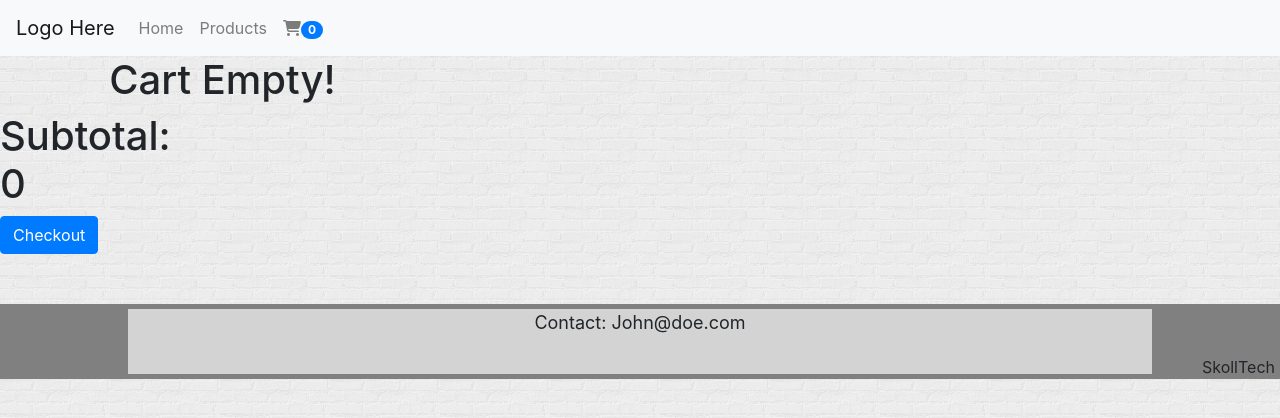
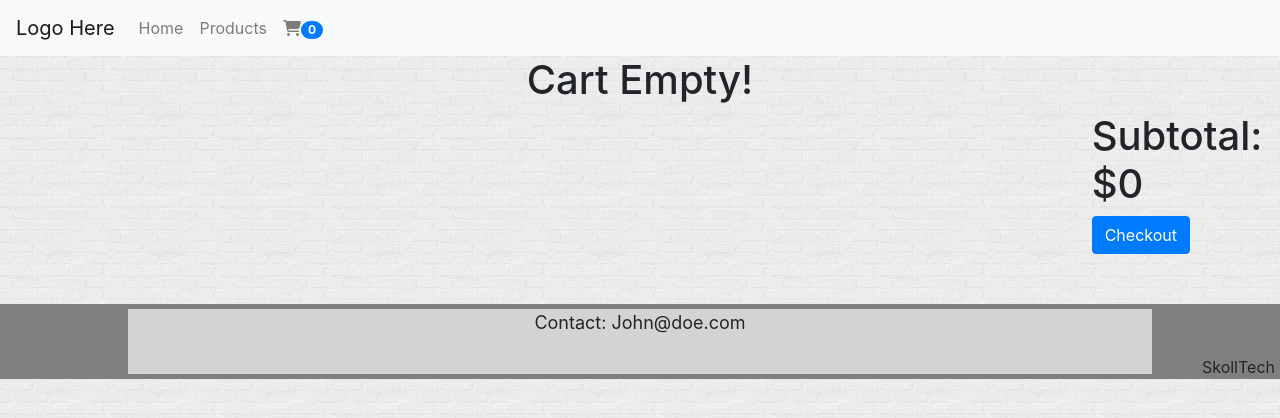
Before and after one commit to KantKontrol/DrumSite, a React (Create React App) app in the folder client/: page /cart in a window 1280 px wide. Shown: the top 418 px of the page. Built offline with nearby package versions, Linux system fonts and the light colour scheme.

Commit message:
modified cart layout

```diff
--- a/client/src/pages/Cart.js
+++ b/client/src/pages/Cart.js
@@ -16,13 +16,14 @@ export default function Cart(){
                         cartItems.length > 0 ? cartItems.map(e => {
                             subTotal+=e.price;
                             return <CartItem key={e.id} id={e.id} title={e.title} price={e.price} image={e.image} quantity={e.quantity} />
-                        }) : <h1>Cart Empty!</h1>
+                        }) : <h1 className="mx-auto" style={{ width: "fit-content" }}>Cart Empty!</h1>
                     }
                 </div>
             </div>
             <div className="row">
+                <div className="col-10"></div>
                 <div className="col-2">
-                    <h1>Subtotal: {subTotal}</h1>
+                    <h1>Subtotal: ${subTotal}</h1>
                     <button className="btn btn-primary" type="button">Checkout</button>
                 </div>
             </div>
```
